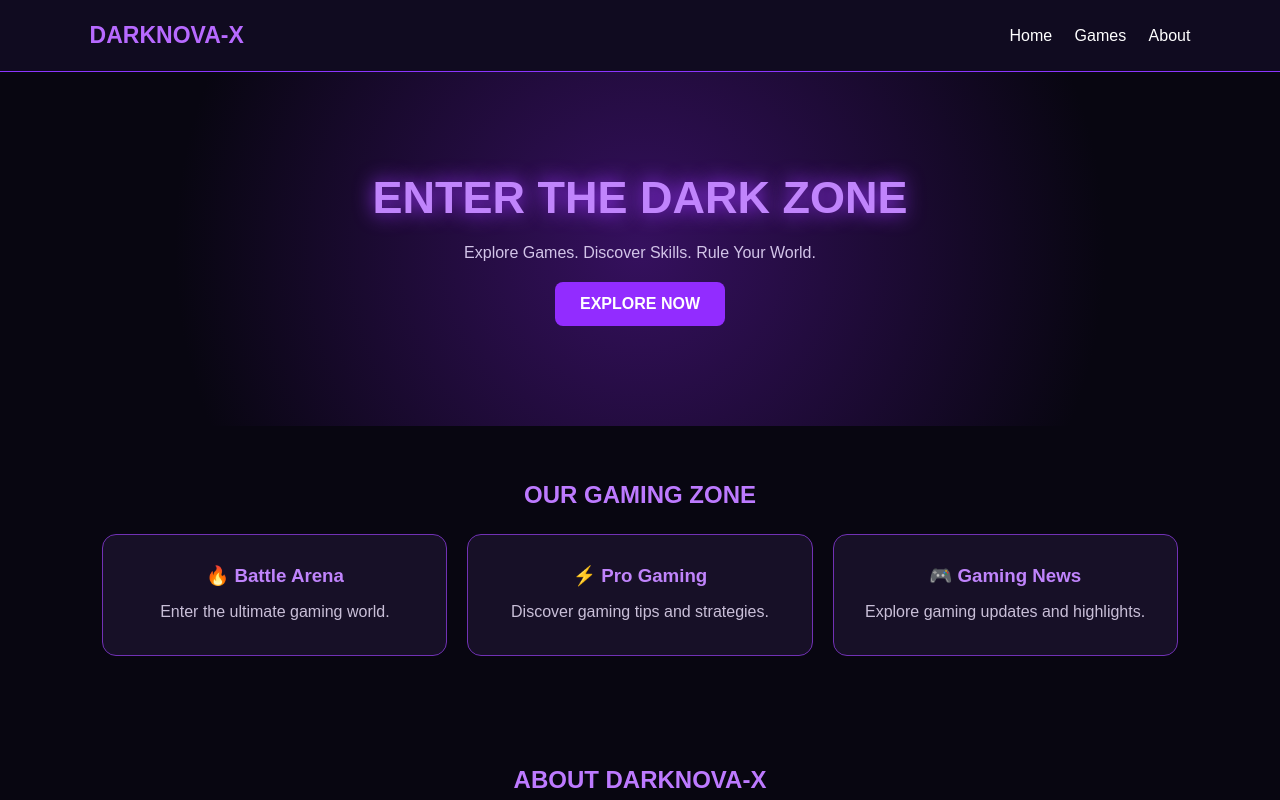
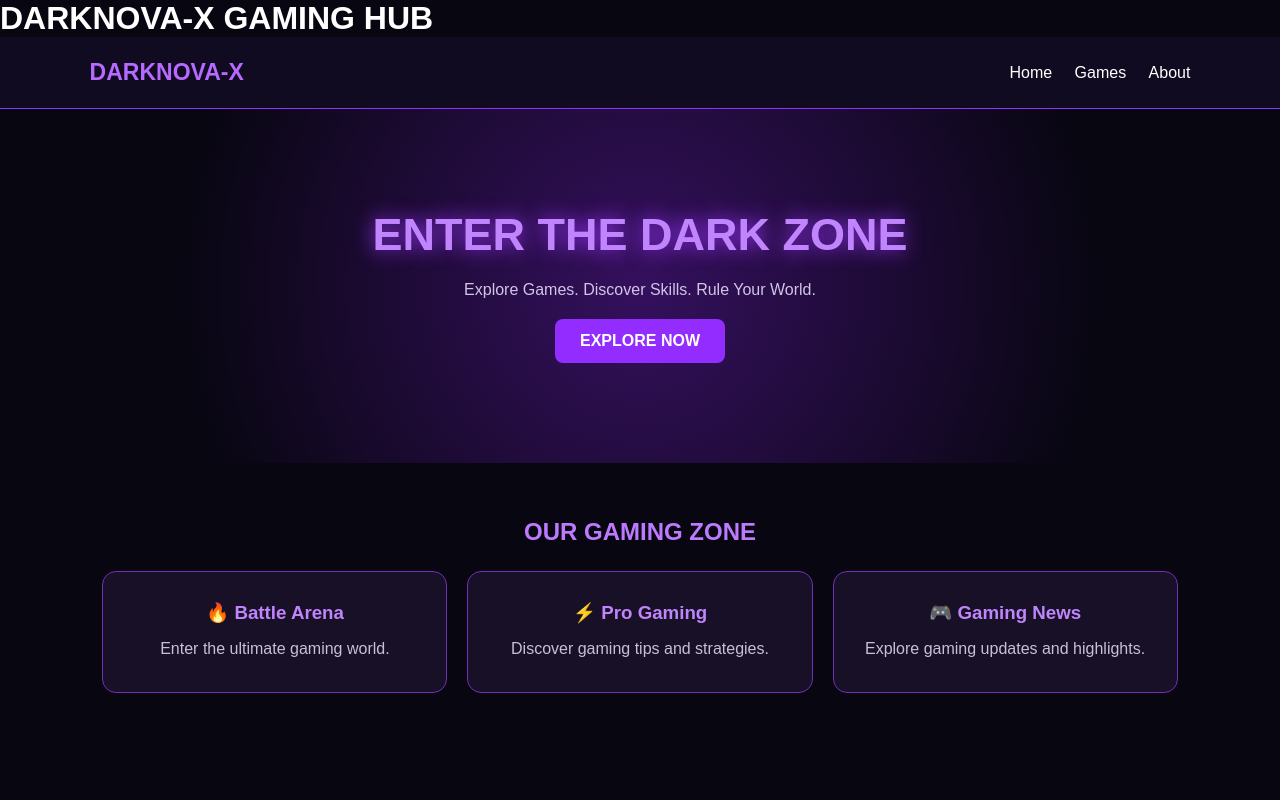
Before and after one commit to bucongbucong70-dot/darknova-x, a plain HTML site: page index.html in a window 1280 px wide. Shown: the top 800 px of the page. Drawn offline with Linux system fonts and the light colour scheme.

Commit message:
Add header for DARKNOVA-X Gaming Hub

```diff
--- a/index.html
+++ b/index.html
@@ -1,4 +1,4 @@
-
+<h1>DARKNOVA-X GAMING HUB</h1>
 <!DOCTYPE html>
 <html lang="en">
 <head>
```
